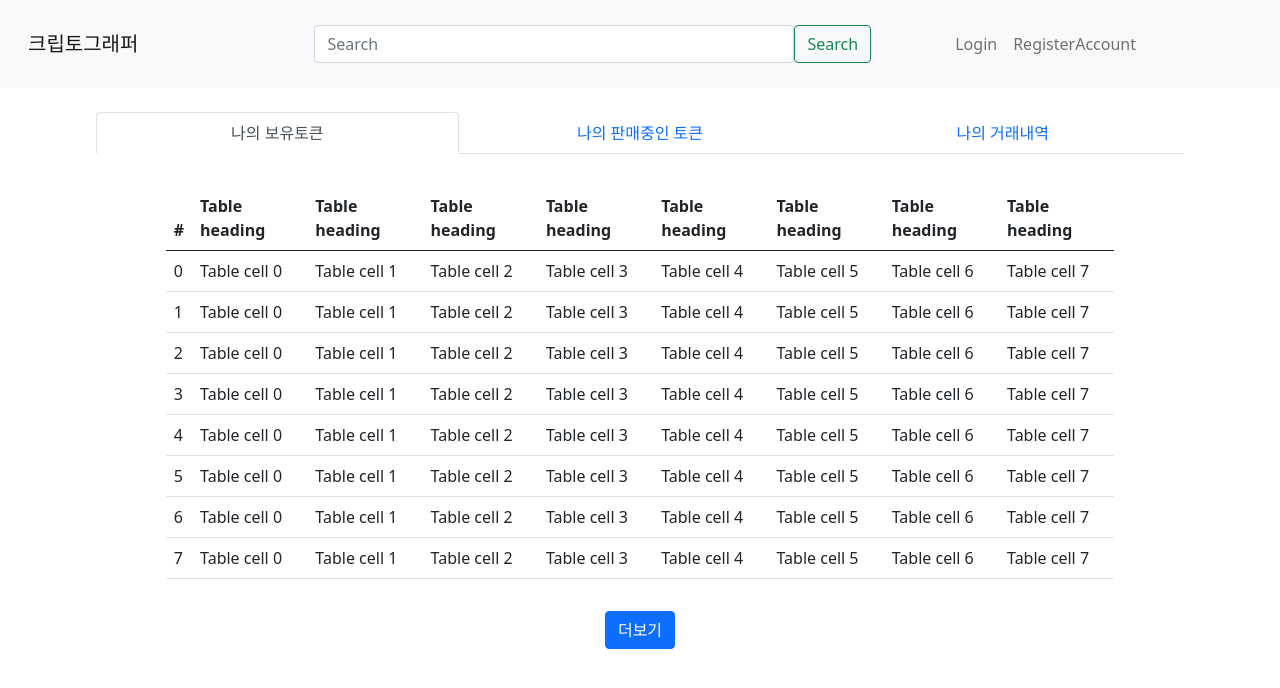
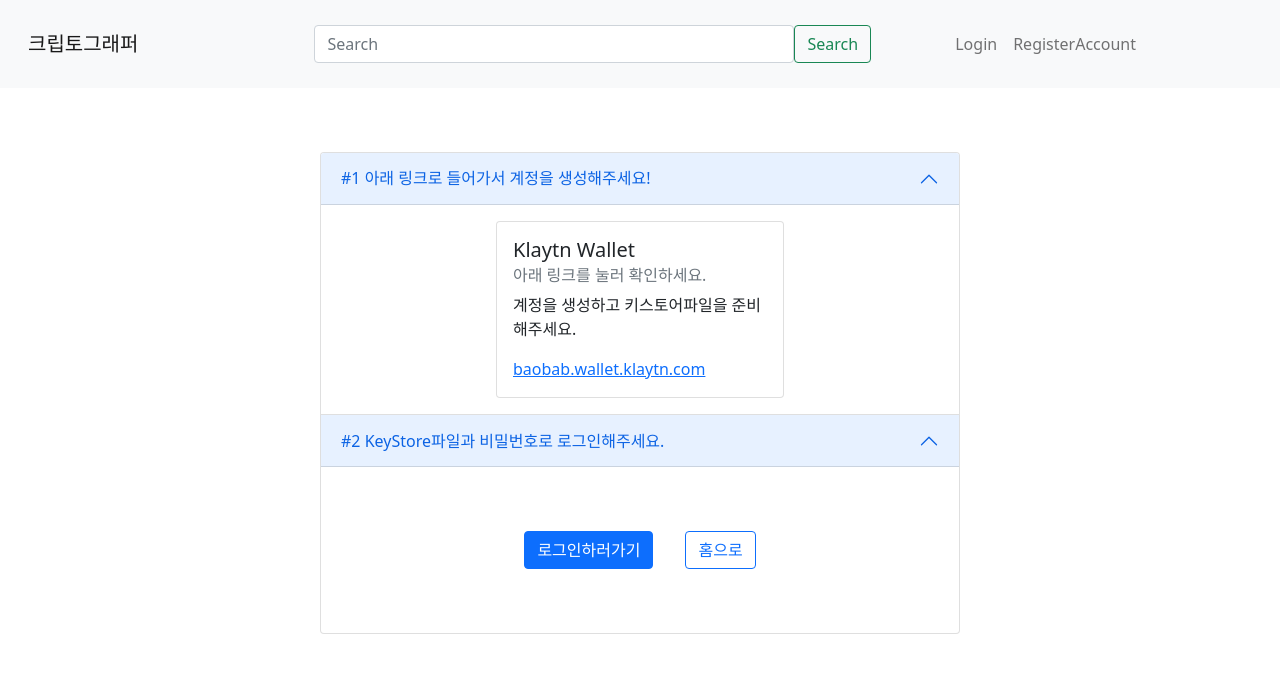
Before and after one commit to ddl06024/X_TWICE_FrontEnd, a React app: page / in a window 1280 px wide. Shown: the top 688 px of the page. Built offline with nearby package versions, Linux system fonts and the light colour scheme.

Commit message:
계정생성페이지

```diff
--- a/src/App.tsx
+++ b/src/App.tsx
@@ -20,10 +20,10 @@ const App: React.FC<{}> = () => {
   return (
     <div>
       <Header />
-      <Tabs/>
-      <Container>
-        <TransactionTable />
-      </Container>
+
+
+        <RegisterAccount />
+
     </div>
   );
 };
--- a/src/components/GridLayoutBuycopy.tsx
+++ b/src/components/GridLayoutBuycopy.tsx
@@ -8,7 +8,7 @@ const GridLayoutBuycopy: React.FC<{}> = () => {
     setPictures(Pictures+20);
   }
     return (
-        <div style={{width: '100%', margin:'0'}}>
+        <div style={{width: '100%', margin:'2rem auto'}}>
           <div style={{width: '85%', margin: '1rem auto'}}>
 
             <Row>
--- a/src/components/RegisterAccount.tsx
+++ b/src/components/RegisterAccount.tsx
@@ -3,19 +3,17 @@ import { Accordion,  Button,  Card, Nav} from "react-bootstrap";
 
 const RegisterAccount: React.FC<{}> = () => {
     return (
-        <Nav className="justify-content-center">
-        <div style={{ width: 860, height: 'auto' }}>
+        <Nav className="justify-content-center" style={{width: '100%', margin:'4rem auto'}}>
+        <div style={{ width: '40rem', height: 'auto' }}>
         <Accordion defaultActiveKey="0">
 
             <Accordion.Item eventKey="0">
                 <Accordion.Header>#1 아래 링크로 들어가서 계정을 생성해주세요!</Accordion.Header>
-                <Accordion.Body>
-                <Card style={{ width: '18rem' }}>
-                    <Card.Body>
-
-
-
-                        <Card.Title>Klaytn Wallet</Card.Title>
+                <Accordion.Body >
+                    <Nav className="justify-content-center">
+                <Card style={{ width: '18rem' }} >
+                    <Card.Body >
+                        <Card.Title >Klaytn Wallet</Card.Title>
                         <Card.Subtitle className="mb-2 text-muted">아래 링크를 눌러 확인하세요.</Card.Subtitle>
                         <Card.Text>
                          계정을 생성하고 키스토어파일을 준비해주세요.
@@ -23,6 +21,7 @@ const RegisterAccount: React.FC<{}> = () => {
                         <Card.Link href="https://baobab.wallet.klaytn.com/create">baobab.wallet.klaytn.com</Card.Link>
                     </Card.Body>
                 </Card>
+                </Nav>
                 </Accordion.Body>
 
             </Accordion.Item>
@@ -30,8 +29,10 @@ const RegisterAccount: React.FC<{}> = () => {
             <Accordion.Item eventKey="0" >
                 <Accordion.Header>#2 KeyStore파일과 비밀번호로 로그인해주세요.</Accordion.Header>
                 <Accordion.Body>
-                <Button variant="primary">로그인하러가기</Button>{' '}
-                  <Button variant="outline-primary">홈으로</Button>{' '}
+                    <Nav className="justify-content-center" style={{width: '100%', margin:'2rem auto'}}>
+                <Button variant="primary" style={{margin: '1rem '}}>로그인하러가기</Button>{' '}
+                  <Button variant="outline-primary" style={{margin: '1rem '}}>홈으로</Button>{' '}
+                  </Nav>
                 </Accordion.Body>
             </Accordion.Item>
 
```
